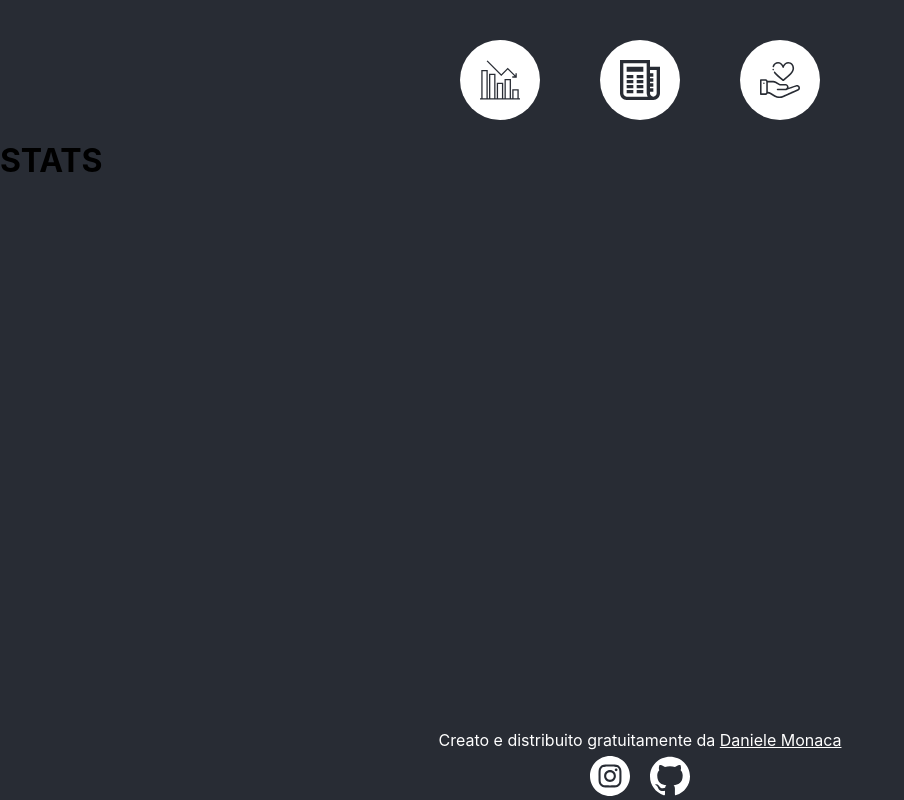
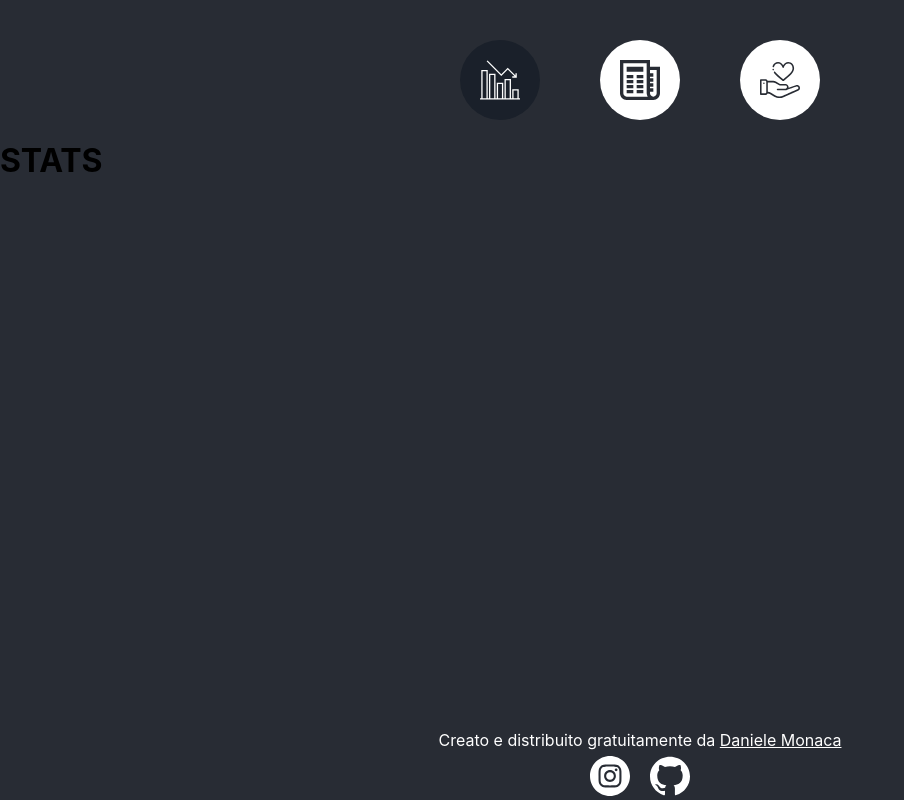
Before and after one commit to danielemonaca/covid-19-italy, a React (Create React App) app: page /stats in a window 1280 px wide. Shown: the whole page, without its empty margins (0-904 px from the left). Built offline with nearby package versions, Linux system fonts and the light colour scheme.

Commit message:
Updated Icons

```diff
--- a/src/footer/Footer.js
+++ b/src/footer/Footer.js
@@ -2,7 +2,6 @@ import React from 'react';
 import InstagramIcon from './InstagramIcon';
 import GitHubIcon from './GitHubIcon';
 import './Footer.css';
-import { Link } from 'react-router-dom';
 
 function Footer() {
   return (
--- a/src/navbar/DonateIcon.js
+++ b/src/navbar/DonateIcon.js
@@ -1,19 +1,31 @@
 import React from 'react';
 import { ICONS } from '../constants';
 import './navbar-css/navbar-css.css';
+import { Link } from 'react-router-dom';
 
-function DonateIcon() {
+function DonateIcon(active) {
   return (
-    <div className='icon-circle'>
+    <div className='marginIcon'>
+      {console.log('isActive?', active.active)}
+      <Link to='/donate'>
+        <div
+          className={
+            active.active
+              ? 'icon-circle icon-circle-a'
+              : 'icon-circle icon-circle-n'
+          }
+        >
           <svg
             className='forSvg'
             xmlns='http://www.w3.org/2000/svg'
             width='40'
             height='40'
-        fill='#282C34'
+            fill={active.active ? 'white' : '#282C34'}
           >
             {ICONS.DONATE}
           </svg>
+        </div>
+      </Link>
     </div>
   );
 }
--- a/src/navbar/Navbar.js
+++ b/src/navbar/Navbar.js
@@ -3,20 +3,16 @@ import DonateIcon from './DonateIcon';
 import NewsIcon from './NewsIcon';
 import StatsIcon from './StatsIcon';
 import './navbar-css/navbar-css.css';
-import { Link } from 'react-router-dom';
 
 function Navbar() {
   return (
     <div className='navbar'>
-      <Link to='/stats'>
-        <StatsIcon className='iconComponent' />
-      </Link>
-      <Link to='/news'>
-        <NewsIcon className='iconComponent' />
-      </Link>
-      <Link to='/donate'>
-        <DonateIcon className='iconComponent' />
-      </Link>
+      <StatsIcon
+        className='iconComponent'
+        active={window.location.pathname === '/stats' ? true : false}
+      />
+      <NewsIcon className='iconComponent' />
+      <DonateIcon className='iconComponent' />
     </div>
   );
 }
--- a/src/navbar/NewsIcon.js
+++ b/src/navbar/NewsIcon.js
@@ -1,18 +1,31 @@
 import React from 'react';
 import { ICONS } from '../constants';
 import './navbar-css/navbar-css.css';
+import { Link } from 'react-router-dom';
 
-function NewsIcon() {
+function NewsIcon(active) {
   return (
-    <div className='icon-circle'>
+    <div className='marginIcon'>
+      <Link to='/news'>
+        <div
+          className={
+            active.active
+              ? 'icon-circle icon-circle-a'
+              : 'icon-circle icon-circle-n'
+          }
+        >
           <svg
             className='forSvg'
             xmlns='http://www.w3.org/2000/svg'
             width='40'
             height='40'
+            fill={active.active ? 'white' : '#282C34'}
           >
             {ICONS.NEWS}
           </svg>
+        </div>
+      </Link>
+      {console.log('Pathname: ' + window.location.pathname)}
     </div>
   );
 }
--- a/src/navbar/StatsIcon.js
+++ b/src/navbar/StatsIcon.js
@@ -1,26 +1,31 @@
 import React from 'react';
 import './navbar-css/navbar-css.css';
 import { ICONS } from '../constants';
+import { Link } from 'react-router-dom';
 
-function StatsIcon() {
-  /* const styles = {
-    textAlign: 'center',
-    verticalTextAlign: 'middle',
-    margin: 'auto',
-    marginTop: '20px'
-  };*/
-
+function StatsIcon(active) {
   return (
-    <div className='icon-circle'>
+    <div className='marginIcon'>
+      {console.log('isActive?', active)}
+      <Link to='/stats'>
+        <div
+          className={
+            active.active
+              ? 'icon-circle icon-circle-a noHover'
+              : 'icon-circle icon-circle-n'
+          }
+        >
           <svg
             className='forSvg'
             xmlns='http://www.w3.org/2000/svg'
             width='40'
             height='40'
-        fill='#282C34'
+            fill={active.active ? 'white' : '#282C34'}
           >
             {ICONS.STATS}
           </svg>
+        </div>
+      </Link>
     </div>
   );
 }
--- a/src/navbar/navbar-css/navbar-css.css
+++ b/src/navbar/navbar-css/navbar-css.css
@@ -1,8 +1,29 @@
 .icon-circle {
   height: 80px;
   width: 80px;
+
+  border-radius: 50%;
+}
+
+.noHover {
+  pointer-events: none;
+}
+
+.icon-circle-a {
+  background-color: #1a202a;
+}
+
+.icon-circle-n {
   background-color: white;
-  border-radius: 50%;
+}
+
+.icon-circle:hover {
+  background-color: #c5c5c5;
+}
+.icon-circle:active {
+}
+
+.marginIcon {
   margin-top: 40px;
   margin-right: 30px;
   margin-left: 30px;
--- a/src/pages/Donate.js
+++ b/src/pages/Donate.js
@@ -1,5 +1,6 @@
 import React from 'react';
 import Navbar from '../navbar/Navbar';
+import Footer from '../footer/Footer';
 
 function Donate() {
   return (
@@ -10,6 +11,7 @@ function Donate() {
 
       <body>
         <h1>DONATE</h1>
+        <Footer />
       </body>
     </div>
   );
--- a/src/pages/News.js
+++ b/src/pages/News.js
@@ -1,5 +1,6 @@
 import React from 'react';
 import Navbar from '../navbar/Navbar';
+import Footer from '../footer/Footer';
 
 function News() {
   return (
@@ -10,6 +11,7 @@ function News() {
 
       <body>
         <h1>NEWS</h1>
+        <Footer />
       </body>
     </div>
   );
```
Lines whose indentation alone changed are shown as unchanged.
